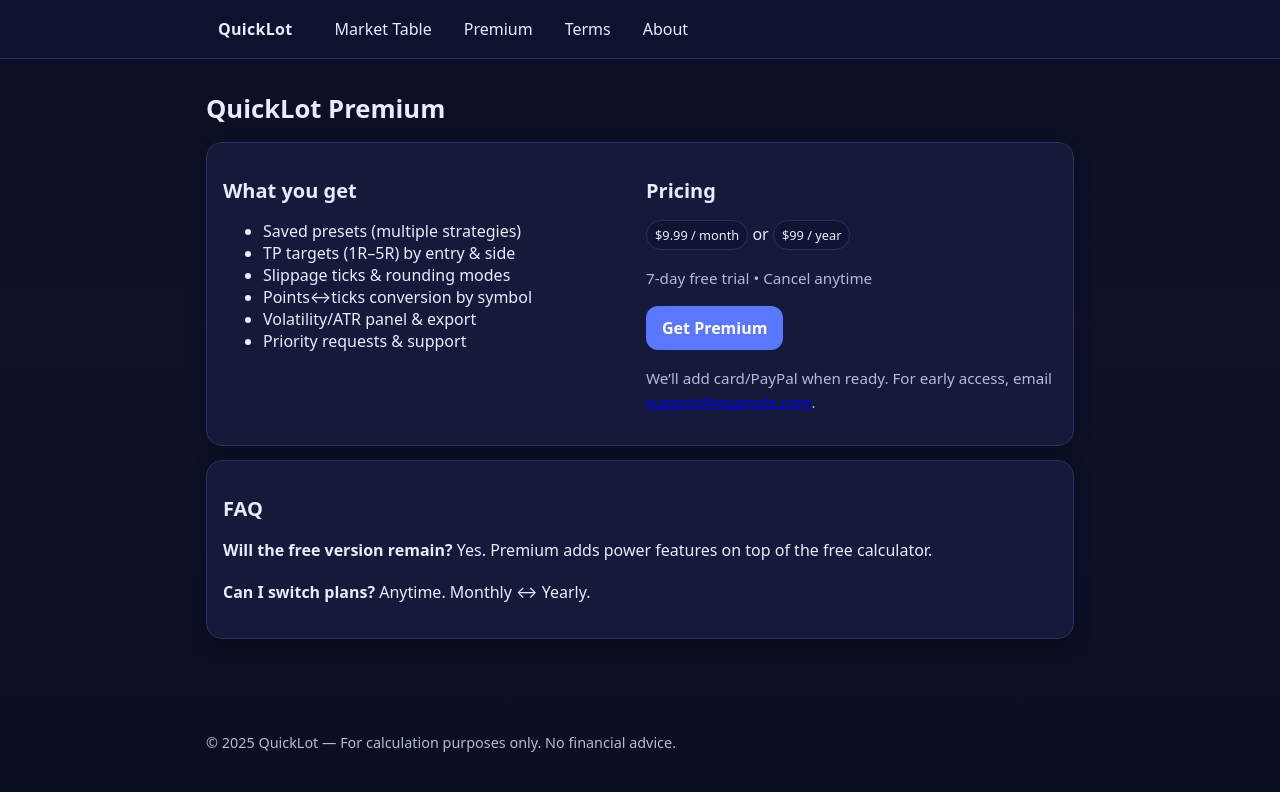
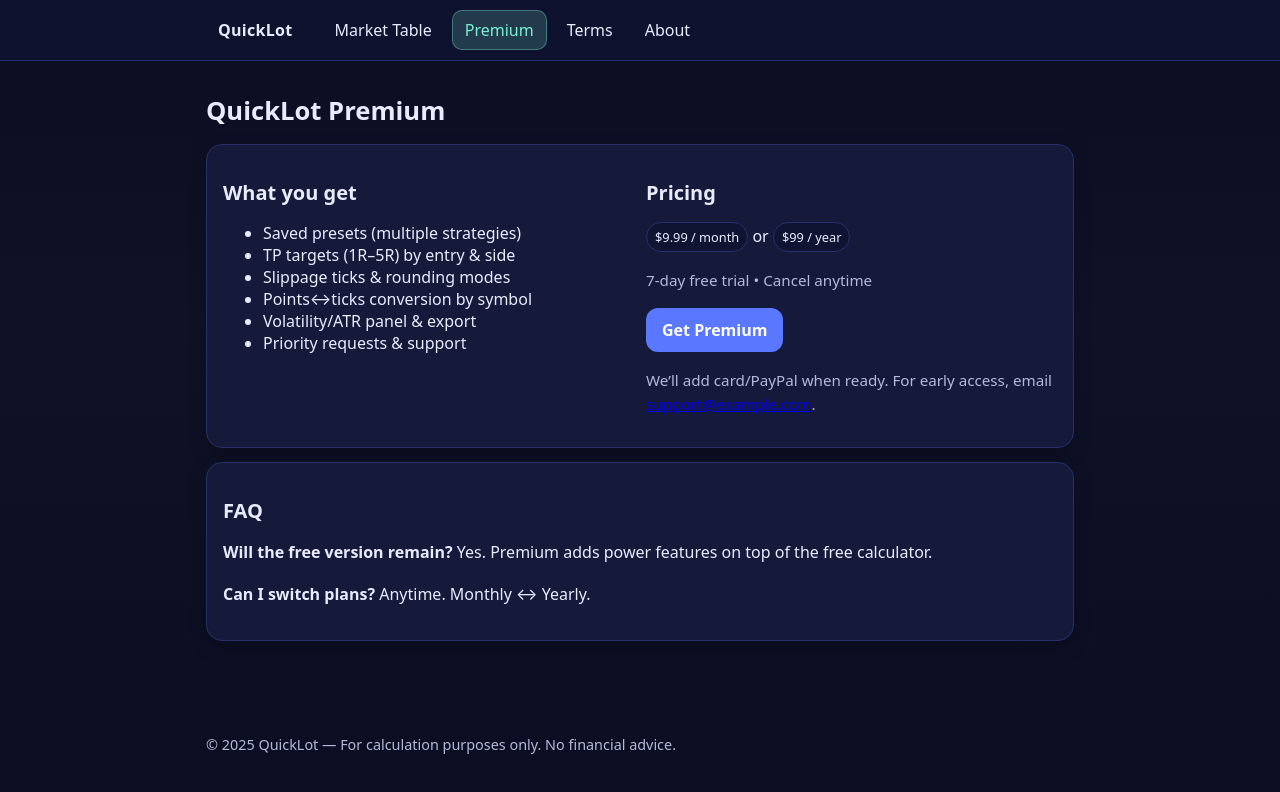
Before and after one commit to tusiklavan13/QuickLot, a plain HTML site: page premium.html in a window 1280 px wide. Drawn offline with Linux system fonts and the light colour scheme.

Commit message:
premium.html

```diff
--- a/premium.html
+++ b/premium.html
@@ -49,5 +49,17 @@
 
 <footer>© <span id="y"></span> QuickLot — For calculation purposes only. No financial advice.</footer>
 <script>document.getElementById('y').textContent=new Date().getFullYear()</script>
+  <script>
+  // mark active link by URL
+  (function(){
+    const path = location.pathname.split('/').pop() || 'index.html';
+    document.querySelectorAll('nav a[href]').forEach(a=>{
+      const href = a.getAttribute('href');
+      if ((path==='index.html' && href==='index.html') || href===path){
+        a.classList.add('active');
+      }
+    });
+  })();
+</script>
 </body>
 </html>
```
